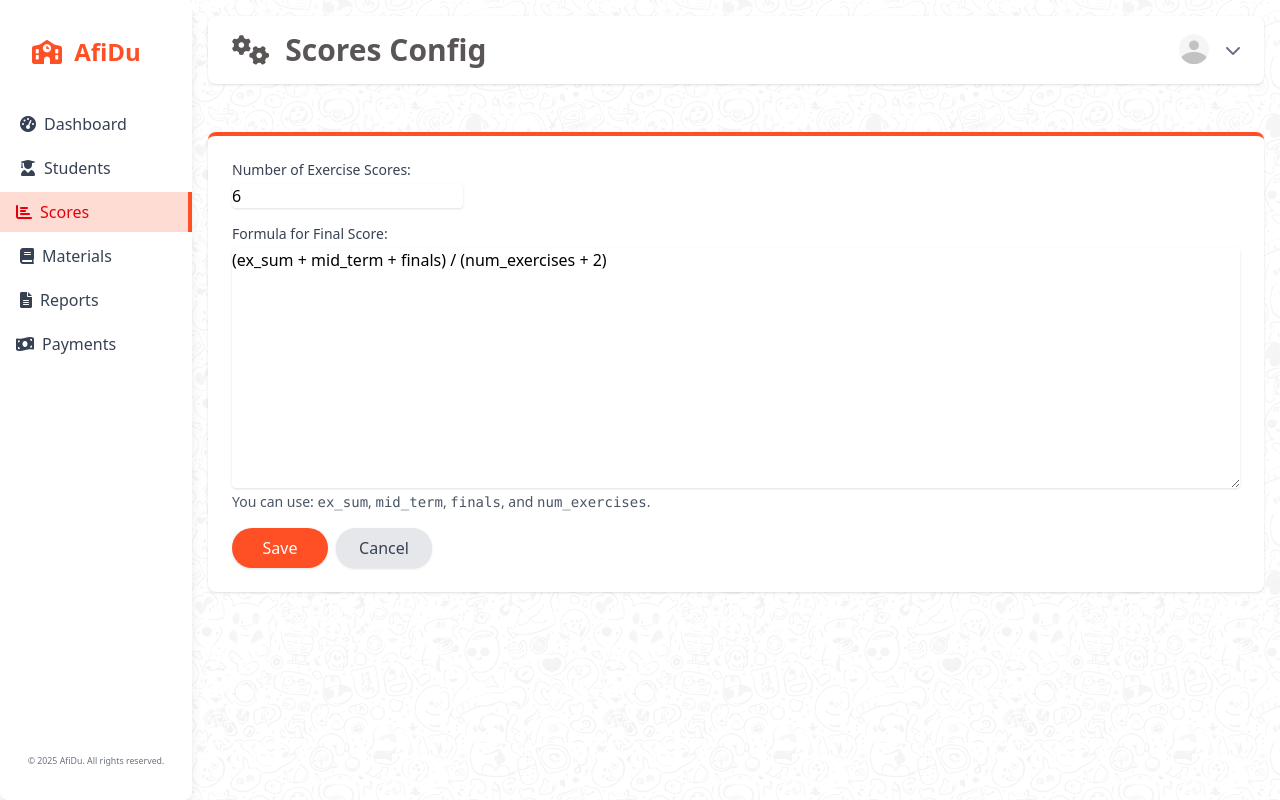
After one commit to rywndr/AfiDu, a Django app: page /scores/config/ in a window 1280 px wide. The commit adds this page. Run offline with Django 5.2, Linux system fonts and the light colour scheme; data comes from the database, SQL or seed files in the repository; some libraries are stand-ins or nearby versions.

Commit message:
feat: made the number of exercise dynamic and not hard coding it, to be more flexible when determining scores

```diff
--- a/src/scores/forms.py
+++ b/src/scores/forms.py
@@ -1,9 +1,53 @@
-from django.forms import ModelForm
+from django import forms
+from .models import Score, ScoreConfig
 
-from .models import Score
-
-
-class ScoreForm(ModelForm):
+class ScoreForm(forms.ModelForm):
     class Meta:
         model = Score
-        fields = ["e1", "e2", "e3", "e4", "e5", "e6", "mid_term", "finals"]
+        fields = ["mid_term", "finals"]
+
+    def __init__(self, *args, **kwargs):
+        self.config = ScoreConfig.objects.first() or ScoreConfig.objects.create(
+            num_exercises=6,
+            formula="(ex_sum + mid_term + finals) / (num_exercises + 2)"
+        )
+        super().__init__(*args, **kwargs)
+        self.exercise_fields = []
+        for i in range(1, self.config.num_exercises + 1):
+            field_name = f"exercise_{i}"
+            self.fields[field_name] = forms.DecimalField(
+                max_digits=5,
+                decimal_places=2,
+                required=False,
+                max_value=99.99,
+                widget=forms.NumberInput(attrs={"style": "max-width: 4rem;"})
+            )
+
+            if self.instance and self.instance.pk and self.instance.exercise_scores:
+                try:
+                    self.fields[field_name].initial = self.instance.exercise_scores[i - 1]
+                except IndexError:
+                    self.fields[field_name].initial = 0
+            self.exercise_fields.append(self[field_name])
+
+        self.fields["mid_term"].max_value = 99.99
+        self.fields["finals"].max_value = 99.99
+        self.fields["mid_term"].widget.attrs.update({"style": "max-width: 4rem;"})
+        self.fields["finals"].widget.attrs.update({"style": "max-width: 4rem;"})
+
+    def save(self, commit=True):
+        instance = super().save(commit=False)
+        exercise_scores = []
+        for i in range(1, self.config.num_exercises + 1):
+            field_name = f"exercise_{i}"
+            score = self.cleaned_data.get(field_name)
+            exercise_scores.append(float(score) if score is not None else 0)
+        instance.exercise_scores = exercise_scores
+        if commit:
+            instance.save()
+        return instance
+
+class ScoreConfigForm(forms.ModelForm):
+    class Meta:
+        model = ScoreConfig
+        fields = ["num_exercises", "formula"]
--- a/src/scores/models.py
+++ b/src/scores/models.py
@@ -1,9 +1,4 @@
 from django.db import models
-
-from students.models import Student
-
-# Create your models here.
-
 
 SCORE_CATEGORIES = [
     ("reading", "Reading"),
@@ -17,42 +12,58 @@ SEMESTER_CHOICES = [
     ("even", "Even Semester"),
 ]
 
+class ScoreConfig(models.Model):
+    num_exercises = models.PositiveIntegerField(default=6)
+    # formula to calc final score
+    formula = models.TextField(default="(ex_sum + mid_term + finals) / (num_exercises + 2)")
+
+    def __str__(self):
+        return "Score Config"
+
 class Score(models.Model):
-    student = models.ForeignKey(Student, on_delete=models.CASCADE)
+    student = models.ForeignKey("students.Student", on_delete=models.CASCADE)
     year = models.PositiveIntegerField()
     semester = models.CharField(max_length=4, choices=SEMESTER_CHOICES)
     category = models.CharField(max_length=10, choices=SCORE_CATEGORIES)
 
-    e1 = models.DecimalField(max_digits=5, decimal_places=2, null=True, blank=True)
-    e2 = models.DecimalField(max_digits=5, decimal_places=2, null=True, blank=True)
-    e3 = models.DecimalField(max_digits=5, decimal_places=2, null=True, blank=True)
-    e4 = models.DecimalField(max_digits=5, decimal_places=2, null=True, blank=True)
-    e5 = models.DecimalField(max_digits=5, decimal_places=2, null=True, blank=True)
-    e6 = models.DecimalField(max_digits=5, decimal_places=2, null=True, blank=True)
-    mid_term = models.DecimalField(
-        max_digits=5, decimal_places=2, null=True, blank=True
-    )
+    # store exercise scores as a JSON field
+    exercise_scores = models.JSONField(default=list, blank=True)
+    mid_term = models.DecimalField(max_digits=5, decimal_places=2, null=True, blank=True)
     finals = models.DecimalField(max_digits=5, decimal_places=2, null=True, blank=True)
 
     @property
     def score_sum(self):
-        # jumlahkan semua nilai (anggap None sebagai 0)
-        values = [
-            self.e1,
-            self.e2,
-            self.e3,
-            self.e4,
-            self.e5,
-            self.e6,
-            self.mid_term,
-            self.finals,
-        ]
-        return sum(v if v is not None else 0 for v in values)
+        # sum exercise_scores + mid_term + finals
+        ex_sum = sum(self.exercise_scores) if self.exercise_scores else 0
+        mid_term = self.mid_term if self.mid_term is not None else 0
+        finals = self.finals if self.finals is not None else 0
+        return ex_sum + mid_term + finals
 
     @property
     def final_score(self):
-        # hasil akhir dibagi 8 (sesuaikan aja)
-        return self.score_sum / 8 if self.score_sum else 0
+        config, _ = ScoreConfig.objects.get_or_create(
+            id=1,
+            defaults={
+                "num_exercises": 6,
+                "formula": "(ex_sum + mid_term + finals) / (num_exercises + 2)",
+            }
+        )
+        # change to float for division
+        ex_sum = float(sum(self.exercise_scores)) if self.exercise_scores else 0.0
+        mid_term = float(self.mid_term) if self.mid_term is not None else 0.0
+        finals = float(self.finals) if self.finals is not None else 0.0
+        num_exercises = len(self.exercise_scores) if self.exercise_scores else config.num_exercises
+        allowed_names = {
+            "ex_sum": ex_sum,
+            "mid_term": mid_term,
+            "finals": finals,
+            "num_exercises": num_exercises
+        }
+        try:
+            result = eval(config.formula, {"__builtins__": {}}, allowed_names)
+            return result
+        except Exception:
+            return 0
 
     def __str__(self):
         return f"{self.student.name} - {self.category} ({self.year} {self.semester})"
--- /dev/null
+++ b/src/scores/templates/scores/config.html
@@ -0,0 +1,43 @@
+{% extends "layout.html" %}
+{% load widget_tweaks %}
+
+{% block title %}
+    AfiDu - Score Configuration
+{% endblock %}
+
+{% block content %}
+<div class="container mx-auto px-4 py-8">
+  <div class="w-full bg-white shadow rounded-lg p-6 mb-6 border-t-4" style="border-top-color: #ff4f25;">
+    <form method="post" novalidate>
+      {% csrf_token %}
+      <div class="mb-4">
+        <label for="{{ form.num_exercises.id_for_label }}" class="block text-sm font-medium text-gray-700">
+          Number of Exercise Scores:
+        </label>
+        {% render_field form.num_exercises class="mt-1 inline-block rounded border-gray-300 shadow-sm" %}
+      </div>
+      <div class="mb-4">
+        <label for="{{ form.formula.id_for_label }}" class="block text-sm font-medium text-gray-700">
+          Formula for Final Score:
+        </label>
+        {% render_field form.formula class="mt-1 block w-full rounded border-gray-300 shadow-sm" %}
+        <p class="text-sm text-gray-600 mt-1">
+          You can use: <code>ex_sum</code>, <code>mid_term</code>, <code>finals</code>, and <code>num_exercises</code>.
+        </p>
+      </div>
+
+      <div class="flex space-x-2">
+        <button type="submit"
+                class="bg-[#ff4f25] hover:bg-[#e0431d] text-white font-medium py-2 px-4 rounded-full shadow w-24">
+          Save
+        </button>
+
+        <a href="{% url 'scores:score-list' %}"
+           class="bg-gray-200 hover:bg-gray-300 text-gray-700 font-medium py-2 px-4 rounded-full shadow w-24 text-center">
+          Cancel
+        </a>
+      </div>
+    </form>
+  </div>
+</div>
+{% endblock %}
--- a/src/scores/urls.py
+++ b/src/scores/urls.py
@@ -1,9 +1,10 @@
 from django.urls import path
 
-from .views import ScoreListView
+from .views import ScoreListView, ScoreConfigView
 
 app_name = "scores"
 
 urlpatterns = [
     path("", ScoreListView.as_view(), name="score-list"),
+    path("config/", ScoreConfigView.as_view(), name="score-config"),
 ]
--- a/src/scores/views.py
+++ b/src/scores/views.py
@@ -4,8 +4,8 @@ from django.core.paginator import Paginator
 from datetime import datetime
 
 from students.models import Student
-from .forms import ScoreForm
-from .models import Score
+from .forms import ScoreForm, ScoreConfigForm
+from .models import Score, ScoreConfig
 
 # Create your views here.
 class ScoreListView(View):
@@ -15,6 +15,7 @@ class ScoreListView(View):
         # get filter params dari url
         search_query = self.request.GET.get("q", "")
         class_filter = self.request.GET.get("class_filter", "")
+        config = ScoreConfig.objects.first() or ScoreConfig.objects.create(num_exercises=6, formula="(ex_sum + mid_term + finals) / (num_exercises + 2)")
 
         # filter murid based on search query and class
         students = Student.objects.all()
@@ -64,6 +65,7 @@ class ScoreListView(View):
             "search_query": search_query,
             "class_filter": class_filter,
             "class_choices": Student._meta.get_field("assigned_class").choices,
+            "exercise_range": range(config.num_exercises),
             "active_tab_title": "Scores",
             "active_tab_icon": "fa-chart-bar",
         }
@@ -95,27 +97,32 @@ class ScoreListView(View):
         per_page = request.GET.get("per_page", "5")
         page = request.GET.get("page", "")
 
+        # import scoreconfig to get num_exercises
+        from .models import ScoreConfig
+        config = ScoreConfig.objects.first() or ScoreConfig.objects.create(
+            num_exercises=6,
+            formula="(ex_sum + mid_term + finals) / (num_exercises + 2)"
+        )
+
         for student in students:
             prefix = f"student_{student.id}"
-            form = ScoreForm(request.POST, prefix=prefix)
+            # get existing score instance or create a new one
+            try:
+                score_instance = Score.objects.get(
+                    student=student, year=year, semester=semester, category=category
+                )
+            except Score.DoesNotExist:
+                score_instance = None
+
+            form = ScoreForm(request.POST, instance=score_instance, prefix=prefix)
             if form.is_valid():
-                score, created = Score.objects.get_or_create(
-                    student=student,
-                    year=year,
-                    semester=semester,
-                    category=category,
-                )
-                score.e1 = form.cleaned_data.get("e1")
-                score.e2 = form.cleaned_data.get("e2")
-                score.e3 = form.cleaned_data.get("e3")
-                score.e4 = form.cleaned_data.get("e4")
-                score.e5 = form.cleaned_data.get("e5")
-                score.e6 = form.cleaned_data.get("e6")
-                score.mid_term = form.cleaned_data.get("mid_term")
-                score.finals = form.cleaned_data.get("finals")
+                score = form.save(commit=False)
+                score.student = student
+                score.year = year
+                score.semester = semester
+                score.category = category
                 score.save()
-
-        # redirect URL without anchor; the get method will add the anchor redirect
+        # redirect url to the same page with the same filters
         redirect_url = (
             f"{request.path}?year={year}"
             f"&semester={semester}"
@@ -127,3 +134,27 @@ class ScoreListView(View):
         if page:
             redirect_url += f"&page={page}"
         return redirect(redirect_url)
+
+class ScoreConfigView(View):
+    template_name = "scores/config.html"
+
+    def get(self, request, *args, **kwargs):
+        # pake singleton pattern to avoid multiple config
+        config, _ = ScoreConfig.objects.get_or_create(
+            id=1,
+            defaults={"num_exercises": 6, "formula": "(ex_sum + mid_term + finals) / (num_exercises + 2)"}
+        )
+        context = {"form": ScoreConfigForm(instance=config), "active_tab_title": "Scores Config", "active_tab_icon": "fa-cogs"}
+        return render(request, self.template_name, context)
+
+    def post(self, request, *args, **kwargs):
+        config, _ = ScoreConfig.objects.get_or_create(
+            id=1,
+            defaults={"num_exercises": 6, "formula": "(ex_sum + mid_term + finals) / (num_exercises + 2)"}
+        )
+        form = ScoreConfigForm(request.POST, instance=config)
+        if form.is_valid():
+            form.save()
+            # redirect ke score-list after saving config
+            return redirect("scores:score-list")
+        return render(request, self.template_name, {"form": form})
```
Also changed, not shown: src/reports/views.py (+6 -5 lines), src/scores/templates/scores/score_list.html (+56 -29 lines), src/scores/migrations/0004_scoreconfig_remove_score_e1_remove_score_e2_and_more.py (added).
